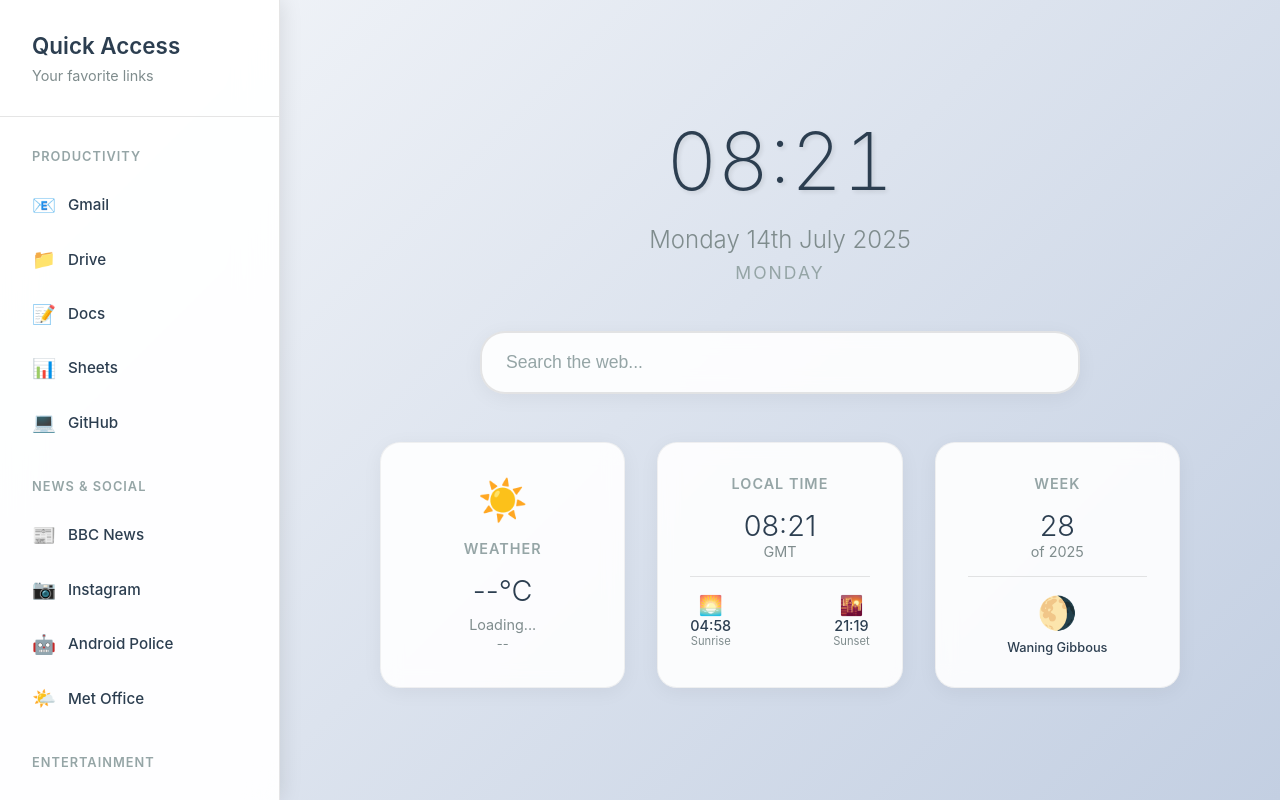
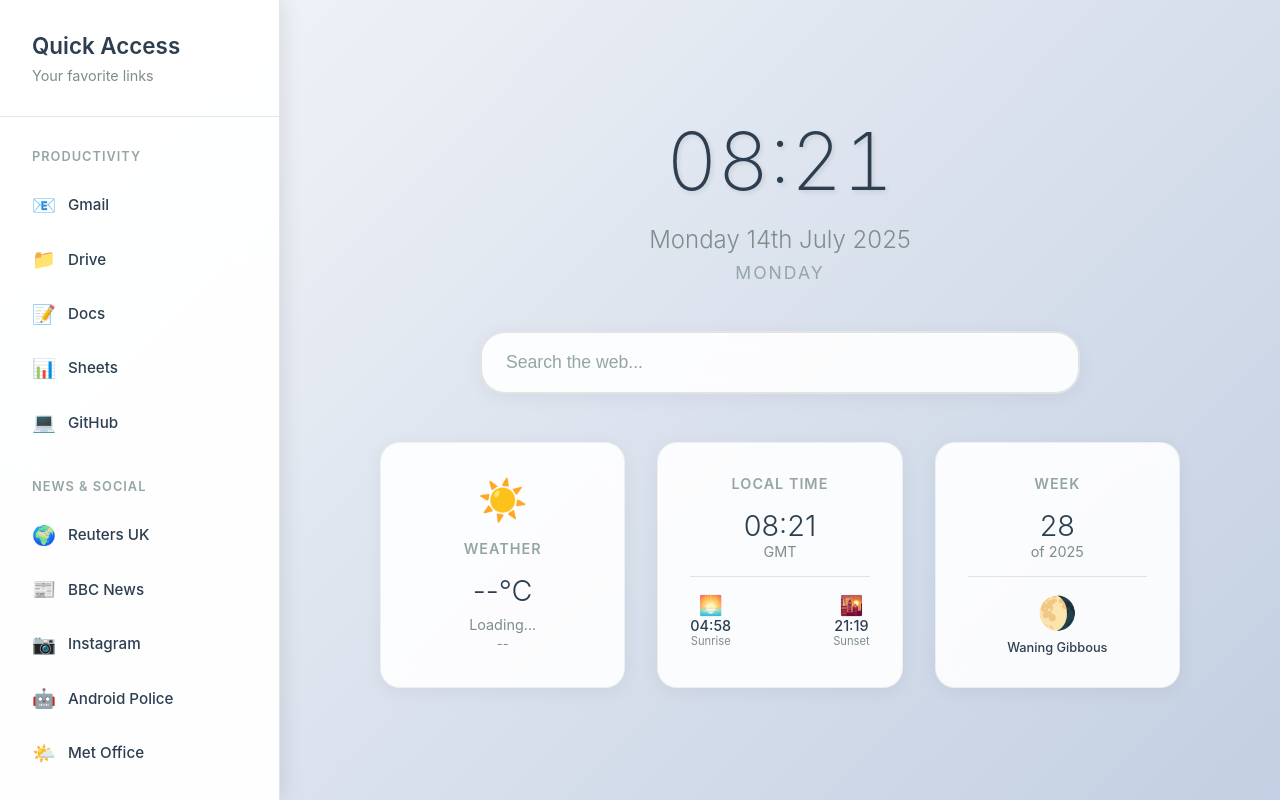
Before and after one commit to electricbluez/homepage, a plain HTML site: page index.html in a window 1280 px wide. Drawn offline with Linux system fonts and the light colour scheme.

Commit message:
Update index.html

```diff
--- a/index.html
+++ b/index.html
@@ -288,6 +288,10 @@
             </a>
 
             <div class="section-title" style="margin-top: 2rem;">News & Social</div>
+            <a href="https://www.reuters.com/world/uk/" class="link-item">
+                <div class="link-icon">🌍</div>
+                <div class="link-name">Reuters UK</div>
+            </a>
             <a href="https://bbc.co.uk/news" class="link-item">
                 <div class="link-icon">📰</div>
                 <div class="link-name">BBC News</div>
```
